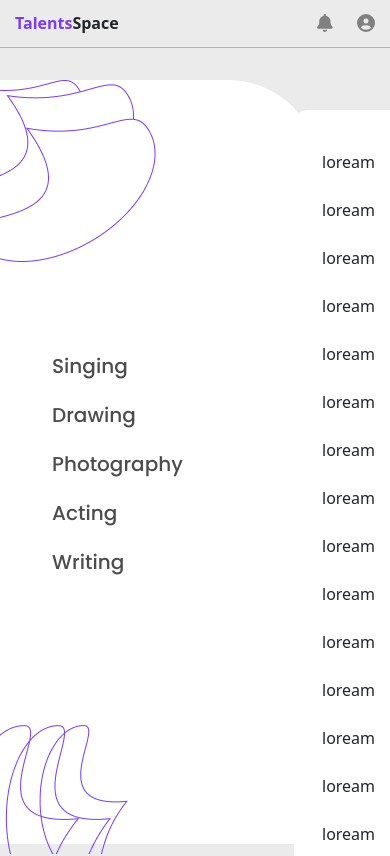
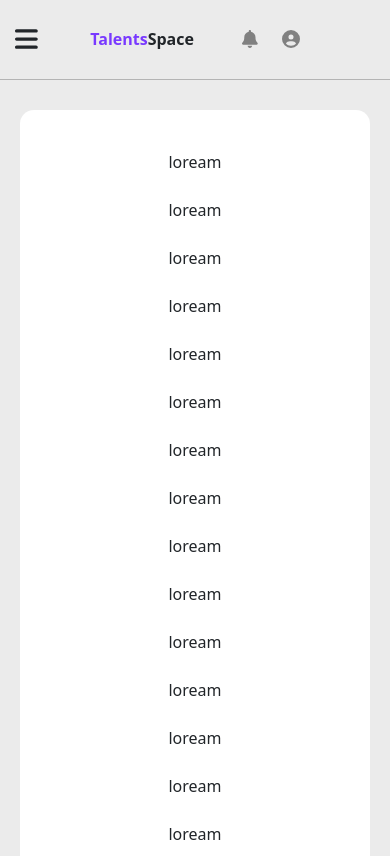
Before and after one commit to Talent-Space/Frontend-Repo, a React (Create React App) app: page /categories in a window 390 px wide. Shown: the top 856 px of the page. Built offline with nearby package versions, Linux system fonts and the light colour scheme.

Commit message:
Responsive categories

```diff
--- a/src/Pages/Website/About/about.module.css
+++ b/src/Pages/Website/About/about.module.css
@@ -6,7 +6,7 @@
 /* About */
 
 .about-landing {
-    max-height: calc(100vh - 88px);
+    height: 100vh;
     background-color: rgba(121, 57, 255, 30%);
 }
 
--- a/src/Pages/Website/Categories/Categories.js
+++ b/src/Pages/Website/Categories/Categories.js
@@ -1,8 +1,14 @@
+import { useState } from "react";
 import Gallery from "../Components/Gallery/Gallery";
 import WebsiteNavbar from "../Components/WebsiteNavbar/WebsiteNavbar";
 import styles from "./categories.module.css";
 
 export default function Categories() {
+
+  const [isOpen, setIsOpen] = useState(false);
+
+
+
   const liColor = (e) => {
     const allLi = document.querySelectorAll(`.${styles.talents} li`);
     allLi.forEach((item) => {
@@ -17,7 +23,7 @@ export default function Categories() {
   return (
     <>
       <div className={`${styles.categories}`}>
-        <WebsiteNavbar />
+        <WebsiteNavbar openSide={isOpen} />
         <div className={`${styles.categories} d-flex align-items-center gap-4`}>
           <div className={`${styles.leftSide}`}>
             <div className={`${styles.sidebar} d-flex align-items-center`}>
--- a/src/Pages/Website/Categories/categories.module.css
+++ b/src/Pages/Website/Categories/categories.module.css
@@ -15,7 +15,7 @@
     top: 80px;
     left: 0;
     height: calc(100vh - 80px);
-    width: 320px;
+    width: 300px;
     border-radius: 0px 92px 0 0 ;
     background-color: #FFF;
     -webkit-border-radius: 0px 92px 0 0 ;
@@ -26,8 +26,14 @@
 
 .topImage {
     position: absolute;
-    top: -56px;
+    top: -10px;
 }
+
+.topImage img {
+    width: 160px;
+}
+
+
 .bottomImage {
     position: absolute;
     bottom: -10px;
@@ -87,3 +93,15 @@
     margin-left: 270px;
     width: calc(100% - 270px);
 }
+
+@media (max-width: 768px) {
+    .leftSide {
+        display: none;
+
+    }
+    .content {
+        margin: 100px 20px 60px;
+        width: 100%;
+    }
+
+}
--- a/src/Pages/Website/Components/Gallery/gallery.module.css
+++ b/src/Pages/Website/Components/Gallery/gallery.module.css
@@ -1,5 +1,5 @@
 .cards {
-    width: 100%;
+    width: 80%;
     max-width: 1200px;
     background-color: #FFF;
     margin: 10px auto 0 !important;
@@ -10,3 +10,21 @@
     -ms-border-radius: 14px;
     -o-border-radius: 14px;
 }
+
+@media (max-width: 1200px) {
+    /* .cards {
+        width: 80%;
+    } */
+}
+
+@media (max-width: 992px) {
+    .cards {
+        width: 80%;
+    }
+}
+
+@media (max-width: 768px) {
+    .cards {
+        width: 100%;
+    }
+}
--- a/src/Pages/Website/Components/WebsiteNavbar/WebsiteNavbar.js
+++ b/src/Pages/Website/Components/WebsiteNavbar/WebsiteNavbar.js
@@ -1,18 +1,25 @@
 import { FontAwesomeIcon } from "@fortawesome/react-fontawesome";
 import styles from "./websiteNavbar.module.css";
 import {
+  faBars,
   faBell,
   faCircleUser,
   faMagnifyingGlass,
 } from "@fortawesome/free-solid-svg-icons";
 import { Link } from "react-router-dom";
 
-export default function WebsiteNavbar() {
+export default function WebsiteNavbar(props) {
   return (
     <>
       <nav className={`${styles["web-nav"]}`}>
+        <div className={`${styles["nav-container"]}`}>
           <div
-          className={`${styles["nav-container"]} d-flex align-items-center justify-content-between gap-5`}>
+            className={`d-flex align-items-center justify-content-center gap-5`}
+            style={{ position: "relative" }}>
+            <div className={`${styles.bars}`}>
+              <FontAwesomeIcon icon={faBars} style={{ cursor: "pointer" }} />
+            </div>
+            <div className={`d-flex align-items-center justify-content-between gap-5`}>
               <h1 className={`${styles.logo} fw-bold`}>
                 <span
                   className="fw-bold"
@@ -59,6 +66,8 @@ export default function WebsiteNavbar() {
                 </div>
               </div>
             </div>
+          </div>
+        </div>
       </nav>
     </>
   );
--- a/src/Pages/Website/Components/WebsiteNavbar/websiteNavbar.module.css
+++ b/src/Pages/Website/Components/WebsiteNavbar/websiteNavbar.module.css
@@ -10,9 +10,19 @@
     border-bottom: 1px solid rgba(128, 128, 128, 0.512);
 }
 
-/* .nav-container {
+
+
+.nav-container {
     width: 100%;
-} */
+}
+
+.bars {
+    display: none;
+    position: absolute;
+    left: 0px;
+    font-size: 26px;
+    cursor: pointer;
+}
 
 .logo {
     font-size: 16px;
@@ -92,7 +102,9 @@
 @media (max-width: 768px) {
     .web-nav {
         padding: 10px 20px;
-        height: auto;
+    }
+    .bars {
+        display: block;
     }
 
     .search-bar input {
@@ -105,7 +117,10 @@
 
     .web-nav {
         padding: 10px 15px;
-        height: auto;
+    }
+
+    .bars {
+        display: block;
     }
 
     .nav-container {
--- a/src/Pages/Website/HomePage/homePage.module.css
+++ b/src/Pages/Website/HomePage/homePage.module.css
@@ -92,7 +92,7 @@
 
 .landing-container {
     max-width: 1200px;
-    margin: 0 auto;
+    margin: 32px auto;
     width: 100%;
 }
 
```
Also changed, not shown: src/Assets/Images/Group 2.png. Lines whose indentation alone changed are shown as unchanged.
